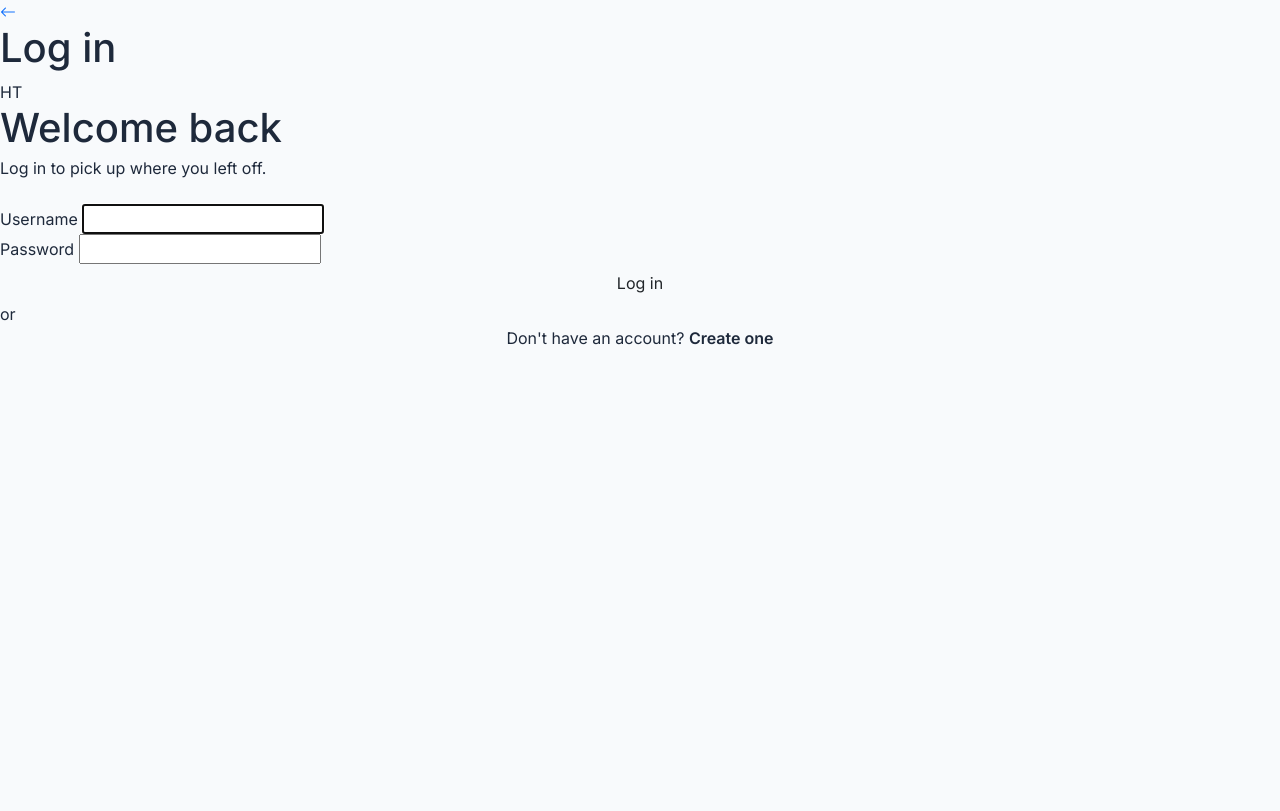
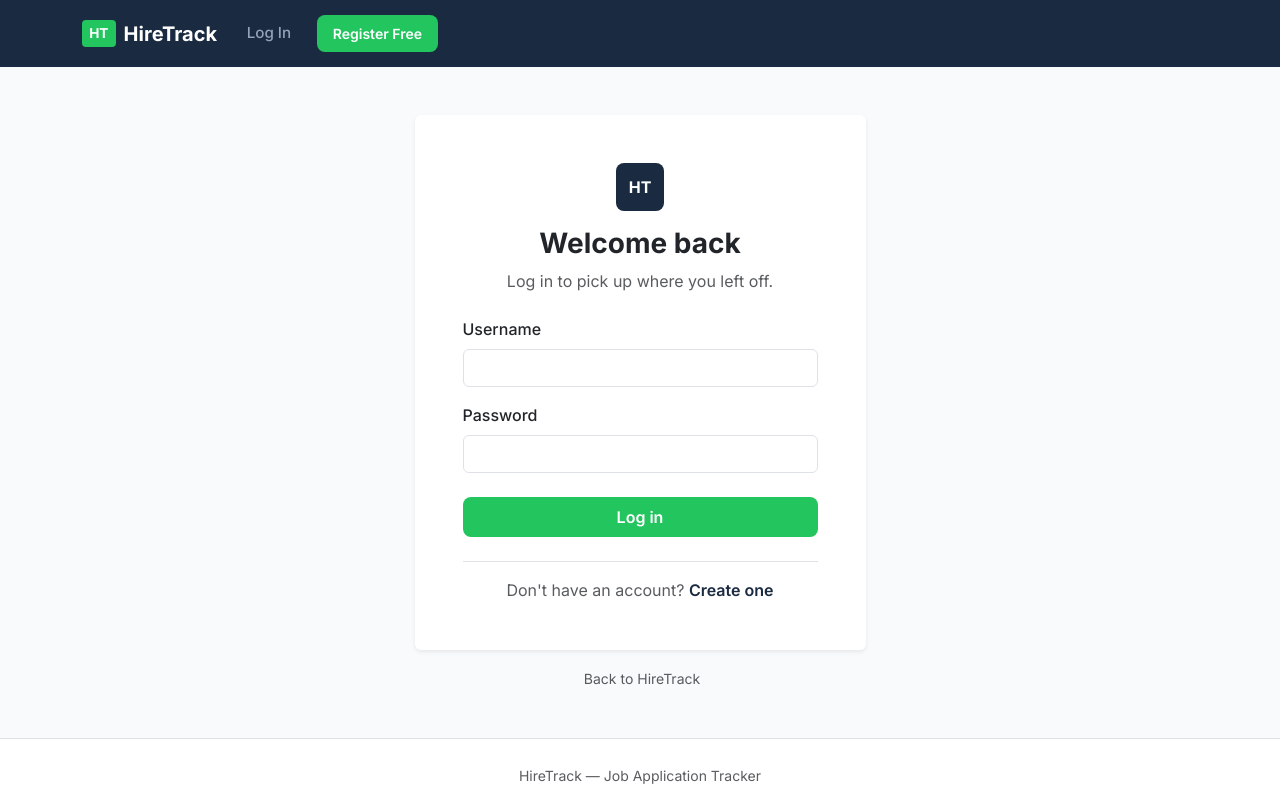
Before and after one commit to queldx74/HireTrack, a Django app: page /login/ in a window 1280 px wide. Before the commit the page ends 345 px from the top, so only its background shows below. Run offline with Django 4.2, Linux system fonts and the light colour scheme.

Commit message:
Modify desktop login

```diff
--- a/templates/registration/login.html
+++ b/templates/registration/login.html
@@ -1,55 +1,127 @@
-{% load static %}
-<!DOCTYPE html>
-<html lang="en">
-<head>
-<meta charset="UTF-8">
-<meta name="viewport" content="width=device-width, initial-scale=1.0">
-<title>HireTrack — Log in</title>
-<link rel="stylesheet" href="https://cdn.jsdelivr.net/npm/bootstrap@5.3.3/dist/css/bootstrap.min.css">
-<link rel="stylesheet" href="https://cdn.jsdelivr.net/npm/bootstrap-icons@1.11.3/font/bootstrap-icons.css">
-<link rel="stylesheet" href="{% static 'css/style.css' %}">
-</head>
-<body>
+{% extends 'application/base.html' %}
 
-<div class="device">
-  <div class="ht-topbar">
-    <a href="{% url 'home' %}" class="ht-back"><i class="bi bi-arrow-left"></i></a>
-    <h1>Log in</h1>
-    <span style="width:36px;"></span>
+{% block title %}HireTrack — Log in{% endblock %}
+
+{% block content %}
+
+<main class="container py-5">
+
+  <div class="row justify-content-center">
+    <div class="col-12 col-sm-10 col-md-7 col-lg-5">
+
+      <div class="card border-0 shadow-sm">
+        <div class="card-body p-4 p-md-5">
+
+          <!-- Logo -->
+          <div class="text-center mb-4">
+            <div class="d-inline-flex align-items-center justify-content-center
+                        rounded-3 text-white fw-bold mb-3"
+                 style="width:48px; height:48px; background-color:var(--navy-dark);">
+              HT
             </div>
 
-  <div class="ht-auth-wrap">
-    <div class="ht-logo-mark">HT</div>
-    <h1 class="ht-h1 mb-1">Welcome back</h1>
-    <p class="ht-body mb-4" style="color: var(--ht-muted);">Log in to pick up where you left off.</p>
+            <h1 class="h3 fw-bold mb-2">Welcome back</h1>
 
+            <p class="text-muted mb-0">
+              Log in to pick up where you left off.
+            </p>
+          </div>
+
+          <!-- Login form -->
           <form method="post" novalidate>
             {% csrf_token %}
 
             {% if form.non_field_errors %}
-        <div class="alert alert-danger">{{ form.non_field_errors }}</div>
+              <div class="alert alert-danger">
+                {{ form.non_field_errors }}
+              </div>
             {% endif %}
 
-      <div class="ht-field">
-        <label for="{{ form.username.id_for_label }}">Username</label>
-        {{ form.username }}
+            <!-- Username -->
+            <div class="mb-3">
+              <label for="{{ form.username.id_for_label }}"
+                     class="form-label fw-medium">
+                Username
+              </label>
+
+              <input
+                type="text"
+                name="{{ form.username.html_name }}"
+                id="{{ form.username.id_for_label }}"
+                value="{{ form.username.value|default:'' }}"
+                class="form-control"
+                autocomplete="username"
+                required
+              >
+
+              {% if form.username.errors %}
+                <div class="form-text text-danger">
+                  {{ form.username.errors|striptags }}
+                </div>
+              {% endif %}
             </div>
 
-      <div class="ht-field">
-        <label for="{{ form.password.id_for_label }}">Password</label>
-        {{ form.password }}
+            <!-- Password -->
+            <div class="mb-4">
+              <label for="{{ form.password.id_for_label }}"
+                     class="form-label fw-medium">
+                Password
+              </label>
+
+              <input
+                type="password"
+                name="{{ form.password.html_name }}"
+                id="{{ form.password.id_for_label }}"
+                class="form-control"
+                autocomplete="current-password"
+                required
+              >
+
+              {% if form.password.errors %}
+                <div class="form-text text-danger">
+                  {{ form.password.errors|striptags }}
+                </div>
+              {% endif %}
             </div>
 
-      <button type="submit" class="btn btn-ht-primary w-100">Log in</button>
+            <!-- Preserve Django's next redirect if present -->
+            {% if next %}
+              <input type="hidden" name="next" value="{{ next }}">
+            {% endif %}
+
+            <button type="submit" class="btn btn-green w-100 py-2">
+              Log in
+            </button>
+
           </form>
 
-    <div class="ht-divider">or</div>
+          <!-- Register -->
+          <div class="text-center mt-4 pt-3 border-top">
+            <p class="text-muted mb-0">
+              Don't have an account?
+              <a href="{% url 'register' %}"
+                 class="fw-semibold text-decoration-none"
+                 style="color:var(--navy-dark);">
+                Create one
+              </a>
+            </p>
+          </div>
 
-    <p class="text-center ht-body mb-0" style="color: var(--ht-muted);">
-      Don't have an account? <a href="{% url 'register' %}" style="color: var(--ht-primary); font-weight:600; text-decoration:none;">Create one</a>
-    </p>
         </div>
       </div>
 
-</body>
-</html>
+      <!-- Back home -->
+      <div class="text-center mt-3">
+        <a href="{% url 'home' %}"
+           class="text-muted text-decoration-none small">
+          <i class="bi bi-arrow-left me-1"></i>
+          Back to HireTrack
+        </a>
+      </div>
+
+    </div>
+  </div>
+
+</main>
+
+{% endblock %}
```
Lines whose indentation alone changed are shown as unchanged.
